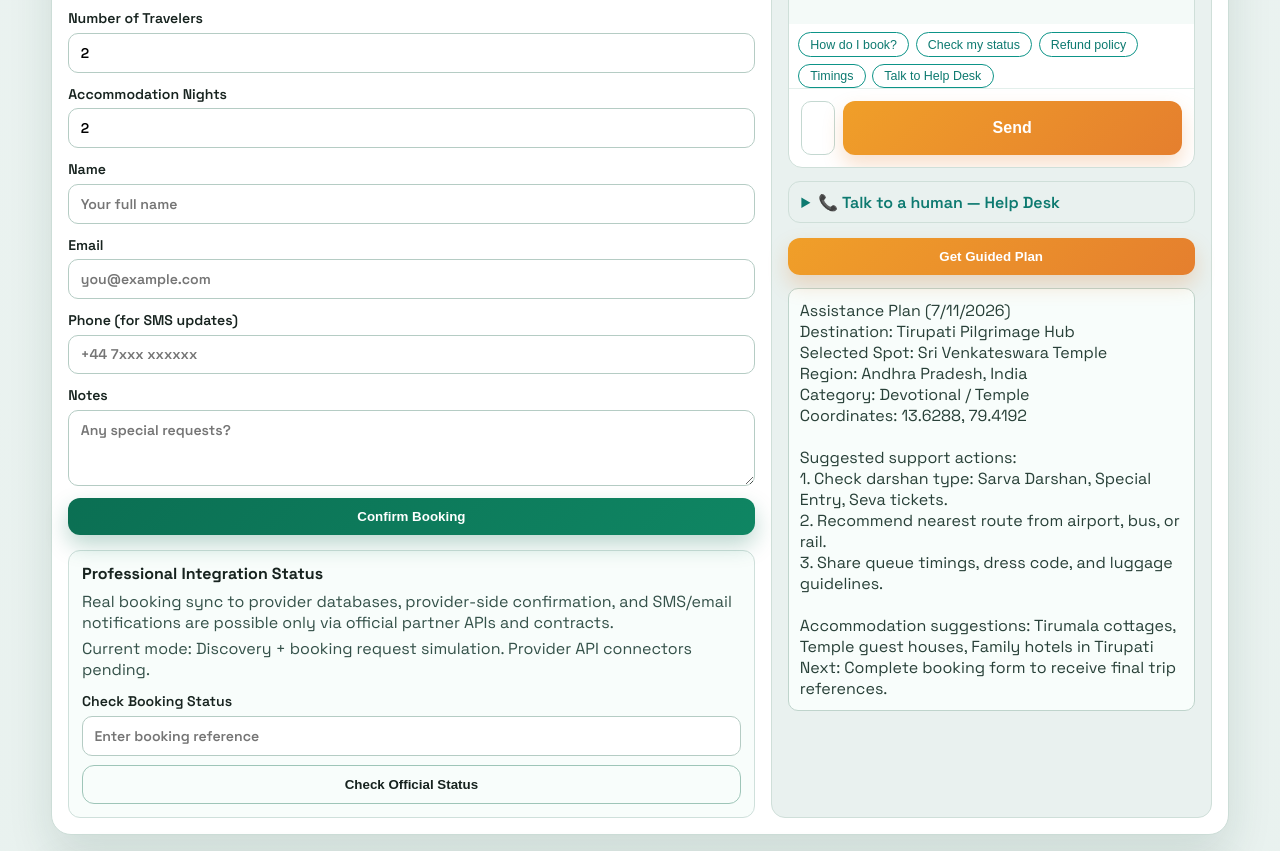
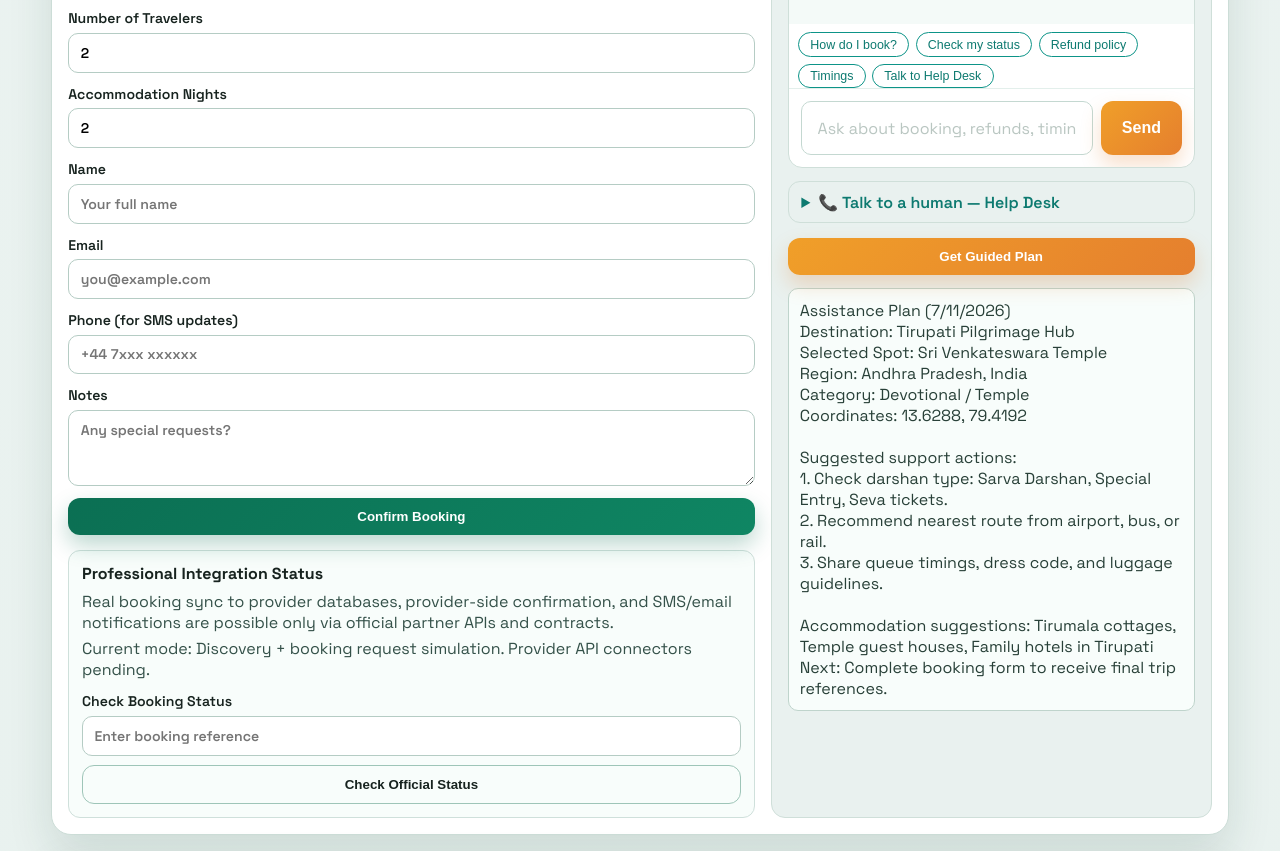
Before and after one commit to thehartfordindia/globetirtha, a website: page index.html in a window 1280 px wide. Shown: the part 7855-8706 px from the top of the page. Drawn offline with Linux system fonts and the light colour scheme; no server answers.

Commit message:
Fix chatbot input width and text visibility (Send button was full-width)

```diff
--- a/styles.css
+++ b/styles.css
@@ -563,14 +563,23 @@ textarea {
 
 .chatbot-input input {
   flex: 1;
+  min-width: 0;
   border: 1px solid #c4d8d1;
   border-radius: 10px;
   padding: 0.9rem 1rem;
   font-size: 1rem;
   min-height: 54px;
+  background: #ffffff;
+  color: #1c2b27;
+}
+
+.chatbot-input input::placeholder {
+  color: #8299918f;
 }
 
 .chatbot-input .btn {
+  width: auto;
+  flex: 0 0 auto;
   padding: 0.7rem 1.3rem;
   min-height: 54px;
   font-size: 1rem;
```
